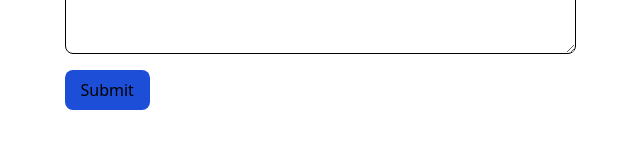
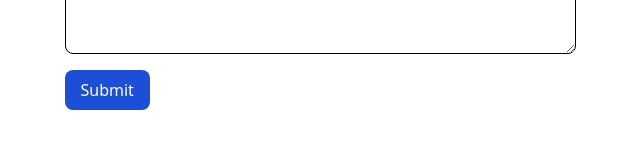
Before and after one commit to mananatal/bajaj-frontend, a Next.js app: page / in a window 1280 px wide. Shown: the part 435-584 px from the top of the page, without its empty margins (320-960 px from the left). Built offline with nearby package versions, Linux system fonts and the light colour scheme.

Commit message:
Change button color

```diff
--- a/src/app/page.js
+++ b/src/app/page.js
@@ -52,7 +52,7 @@ export default function Home() {
                 onChange={(e) => setJsonInput(e.target.value)}
                 className="border border-black rounded-lg p-4"
               />
-               <button className="flex bg-blue-700 px-4 py-2 w-fit mt-4 rounded-lg" disabled={loading}>
+               <button className="flex bg-blue-700 px-4 py-2 w-fit mt-4 rounded-lg text-white" disabled={loading}>
                 {
                   loading?"Please Wait...":"Submit"
                 }
```
